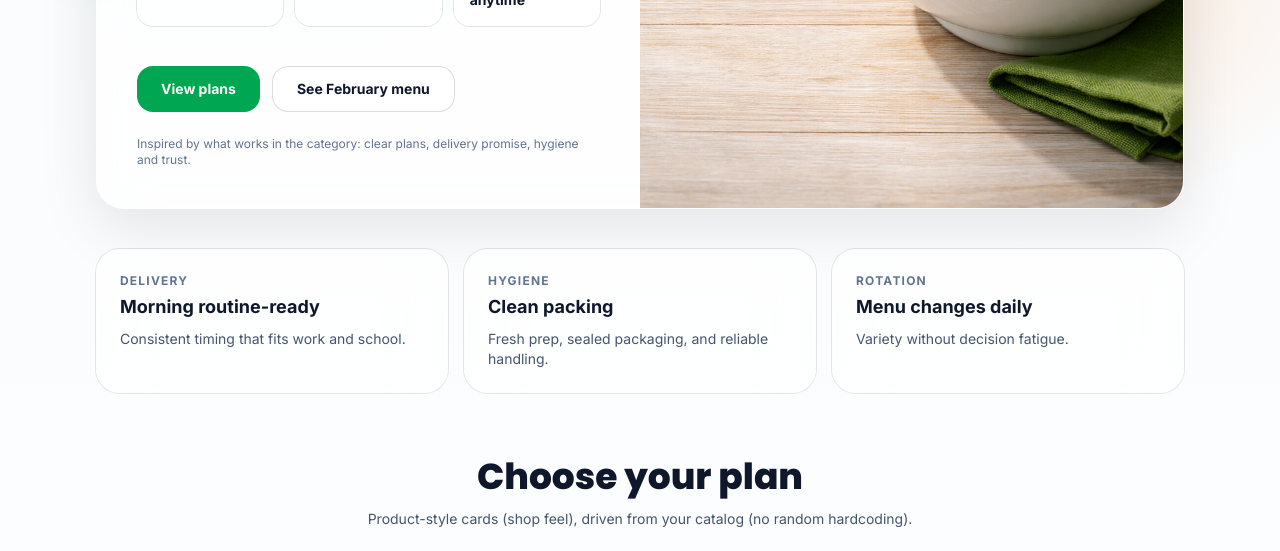
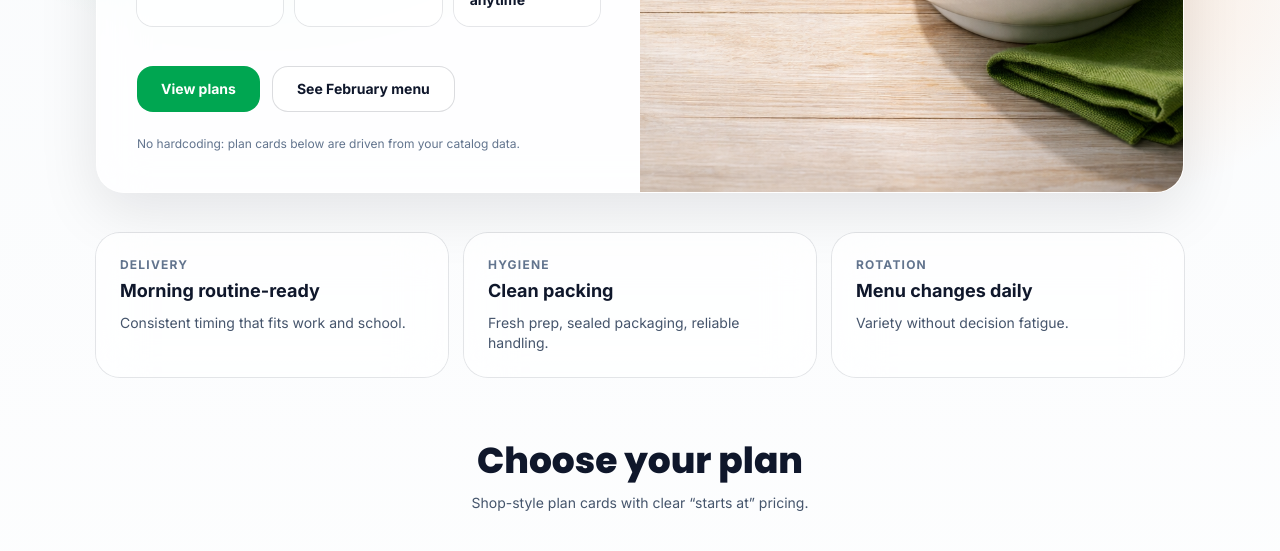
Before and after one commit to himanshu2971/morning-nutriz, a Next.js app: page / in a window 1280 px wide. Shown: the part 600-1151 px from the top of the page. Built offline with nearby package versions, Linux system fonts and the light colour scheme.

Commit message:
ui: storefront-grade home page

```diff
--- a/src/app/(marketing)/page.tsx
+++ b/src/app/(marketing)/page.tsx
@@ -70,7 +70,7 @@ export default function HomePage() {
                 </div>
 
                 <div className="mt-6 text-xs text-slate-500">
-                  Inspired by what works in the category: clear plans, delivery promise, hygiene and trust.
+                  No hardcoding: plan cards below are driven from your catalog data.
                 </div>
               </div>
 
@@ -93,21 +93,24 @@ export default function HomePage() {
       {/* TRUST STRIP */}
       <Container>
         <div className="mt-10 grid gap-4 sm:grid-cols-3">
-          <div className="rounded-3xl bg-white/70 p-6 ring-1 ring-slate-900/10 backdrop-blur-xl">
-            <div className="text-xs font-bold uppercase tracking-widest text-slate-500">Delivery</div>
-            <div className="mt-1 text-lg font-black text-slate-900">Morning routine-ready</div>
-            <p className="mt-2 text-sm text-slate-600">Consistent timing that fits work and school.</p>
-          </div>
-          <div className="rounded-3xl bg-white/70 p-6 ring-1 ring-slate-900/10 backdrop-blur-xl">
-            <div className="text-xs font-bold uppercase tracking-widest text-slate-500">Hygiene</div>
-            <div className="mt-1 text-lg font-black text-slate-900">Clean packing</div>
-            <p className="mt-2 text-sm text-slate-600">Fresh prep, sealed packaging, and reliable handling.</p>
-          </div>
-          <div className="rounded-3xl bg-white/70 p-6 ring-1 ring-slate-900/10 backdrop-blur-xl">
-            <div className="text-xs font-bold uppercase tracking-widest text-slate-500">Rotation</div>
-            <div className="mt-1 text-lg font-black text-slate-900">Menu changes daily</div>
-            <p className="mt-2 text-sm text-slate-600">Variety without decision fatigue.</p>
-          </div>
+          {[
+            {
+              k: "Delivery",
+              t: "Morning routine-ready",
+              d: "Consistent timing that fits work and school.",
+            },
+            { k: "Hygiene", t: "Clean packing", d: "Fresh prep, sealed packaging, reliable handling." },
+            { k: "Rotation", t: "Menu changes daily", d: "Variety without decision fatigue." },
+          ].map((x) => (
+            <div
+              key={x.k}
+              className="rounded-3xl bg-white/70 p-6 ring-1 ring-slate-900/10 backdrop-blur-xl"
+            >
+              <div className="text-xs font-bold uppercase tracking-widest text-slate-500">{x.k}</div>
+              <div className="mt-1 text-lg font-black text-slate-900">{x.t}</div>
+              <p className="mt-2 text-sm text-slate-600">{x.d}</p>
+            </div>
+          ))}
         </div>
       </Container>
 
@@ -118,7 +121,7 @@ export default function HomePage() {
             Choose your plan
           </h2>
           <p className="mx-auto mt-3 max-w-2xl text-sm text-slate-600">
-            Product-style cards (shop feel), driven from your catalog (no random hardcoding).
+            Shop-style plan cards with clear “starts at” pricing.
           </p>
         </div>
 
@@ -187,7 +190,7 @@ export default function HomePage() {
               <div>
                 <h2 className="font-display text-3xl font-black text-slate-900">How it works</h2>
                 <p className="mt-3 text-sm text-slate-600">
-                  Simple flow like the best competitors: pick plan → rotate menu → daily delivery.
+                  Simple flow: pick plan → menu rotates → delivered fresh → upgrade with add-ons.
                 </p>
 
                 <div className="mt-8 grid gap-4">
@@ -224,11 +227,10 @@ export default function HomePage() {
         </div>
       </Container>
 
-      {/* TESTIMONIALS (placeholder UI; later we will move these into catalog + Postman) */}
+      {/* TESTIMONIALS (temporary; will move to Postman-managed catalog later) */}
       <Container>
         <div className="mt-16 text-center">
           <h2 className="font-display text-3xl font-black text-slate-900">People love the routine</h2>
-
         </div>
 
         <div className="mt-10 grid gap-6 md:grid-cols-3">
@@ -245,7 +247,6 @@ export default function HomePage() {
         </div>
       </Container>
 
-      {/* FOOTER SPACER */}
       <div className="h-16" />
     </div>
   );
```
